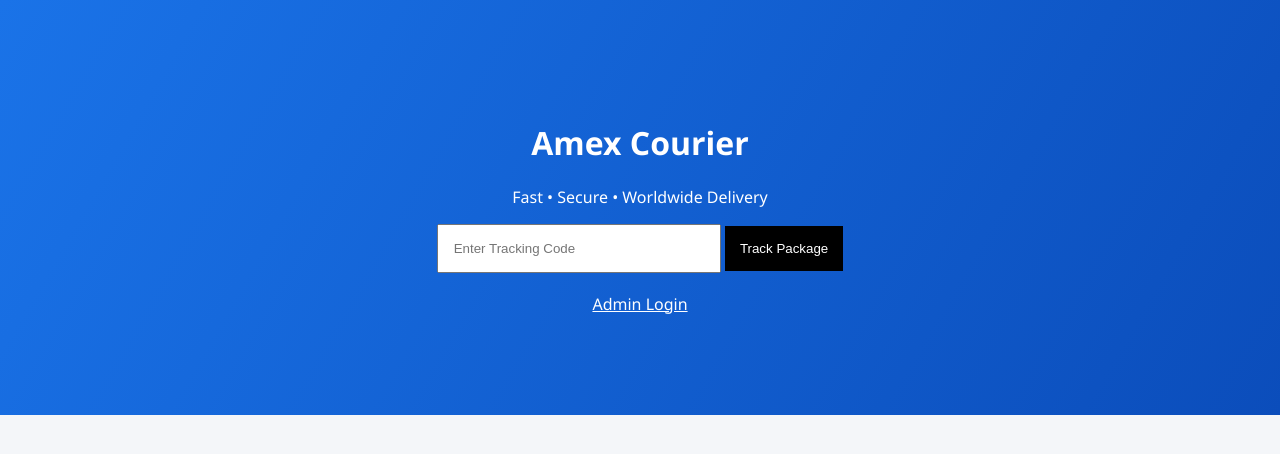
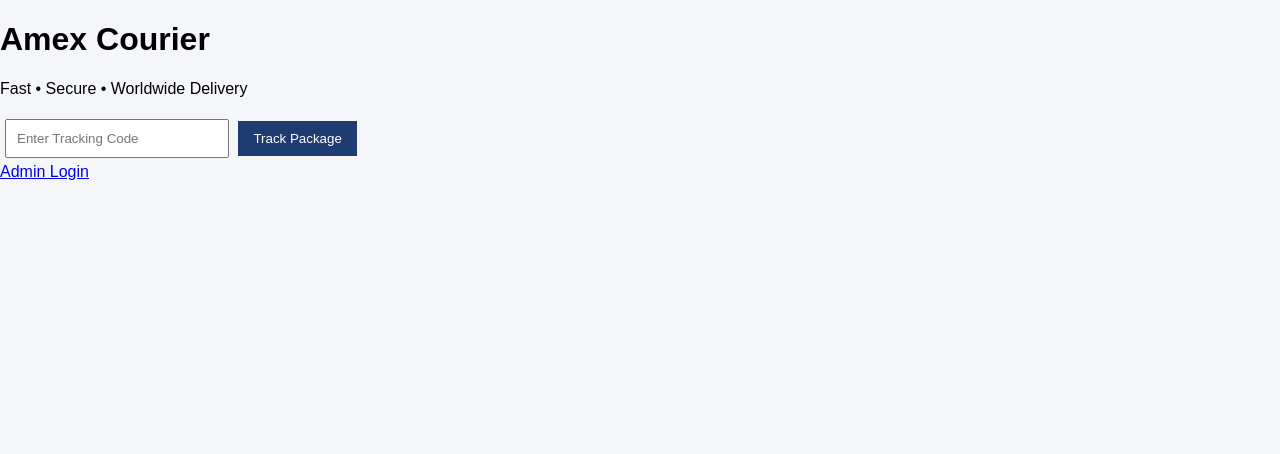
Before and after one commit to amexlabs-ui/amex-courier, a Flask app: page / in a window 1280 px wide. Shown: the top 454 px of the page. Run offline with Flask 3, Linux system fonts and the light colour scheme.

Commit message:
Update style.css

```diff
--- a/static/style.css
+++ b/static/style.css
@@ -1,56 +1,50 @@
 body {
-    font-family: 'Segoe UI';
+    font-family: Arial;
+    margin: 0;
     background: #f4f6f9;
-    margin: 0;
 }
 
-.hero {
+.header {
+    background: #1e3c72;
+    color: white;
+    padding: 20px;
     text-align: center;
-    padding: 100px;
-    background: linear-gradient(120deg, #1a73e8, #0b4dbb);
-    color: white;
 }
 
-.hero input {
-    padding: 15px;
-    width: 250px;
-}
-
-.hero button {
-    padding: 15px;
-    background: black;
-    color: white;
-}
-
-.admin-link {
-    display: block;
-    margin-top: 20px;
-    color: white;
+.container {
+    width: 90%;
+    margin: auto;
+    margin-top: 30px;
 }
 
 .card {
     background: white;
     padding: 20px;
-    margin: 20px auto;
-    width: 80%;
     border-radius: 10px;
-    box-shadow: 0px 5px 15px rgba(0,0,0,0.1);
+    box-shadow: 0 2px 10px rgba(0,0,0,0.1);
+    margin-bottom: 20px;
 }
 
-.grid input {
-    display: block;
-    margin: 10px;
+input, select {
     padding: 10px;
+    margin: 5px;
+    width: 200px;
 }
 
 button {
-    background: #1a73e8;
+    padding: 10px 15px;
+    background: #1e3c72;
     color: white;
-    padding: 10px;
     border: none;
+    cursor: pointer;
 }
 
-#map {
-    height: 300px;
-    margin-top: 20px;
+.status {
+    padding: 5px 10px;
+    border-radius: 20px;
+    color: white;
 }
+
+.in-transit { background: orange; }
+.delivered { background: green; }
+.cancelled { background: red; }
```
